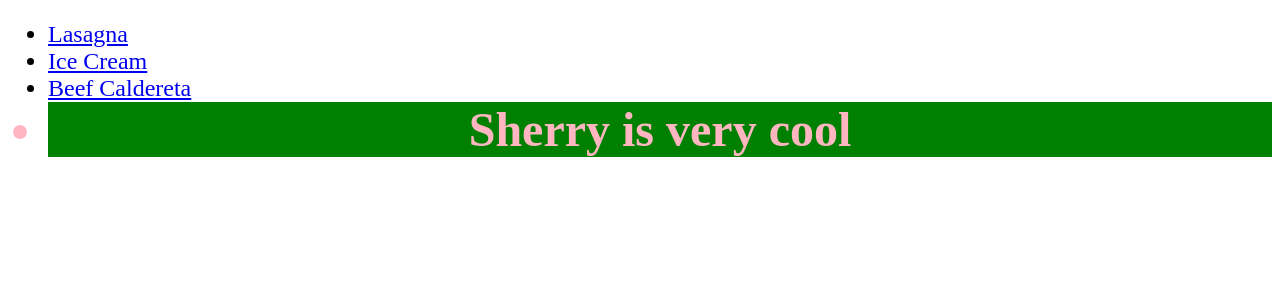
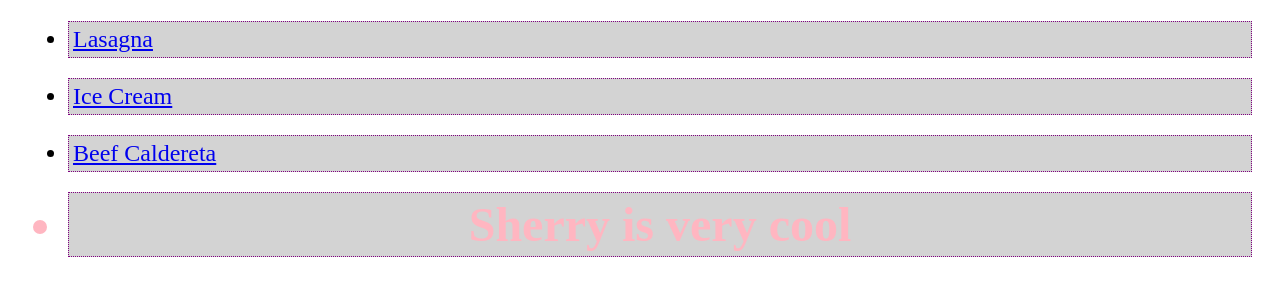
Before and after one commit to vstfl/odin-recipes, a plain HTML site: page index.html in a window 1280 px wide. Shown: the part 61-356 px from the top of the page. Drawn offline with Linux system fonts and the light colour scheme.

Commit message:
Added some box model related stuff for practice

```diff
--- a/styles.css
+++ b/styles.css
@@ -24,3 +24,10 @@ img {
 .ingredients li{
     font-style: italic
 }
+
+.listy li{
+    margin: 20px;
+    padding: 4px;
+    background: lightgrey;
+    border: 1px dotted purple;
+}
```
